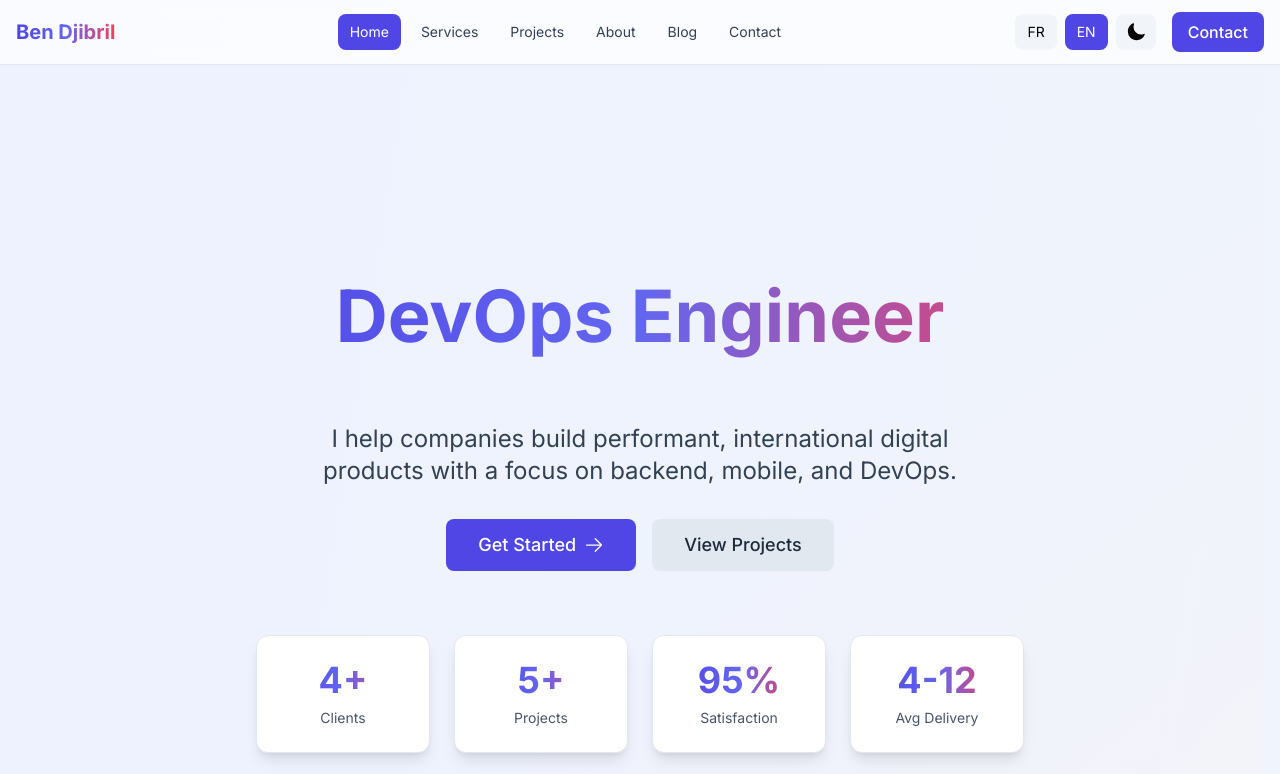
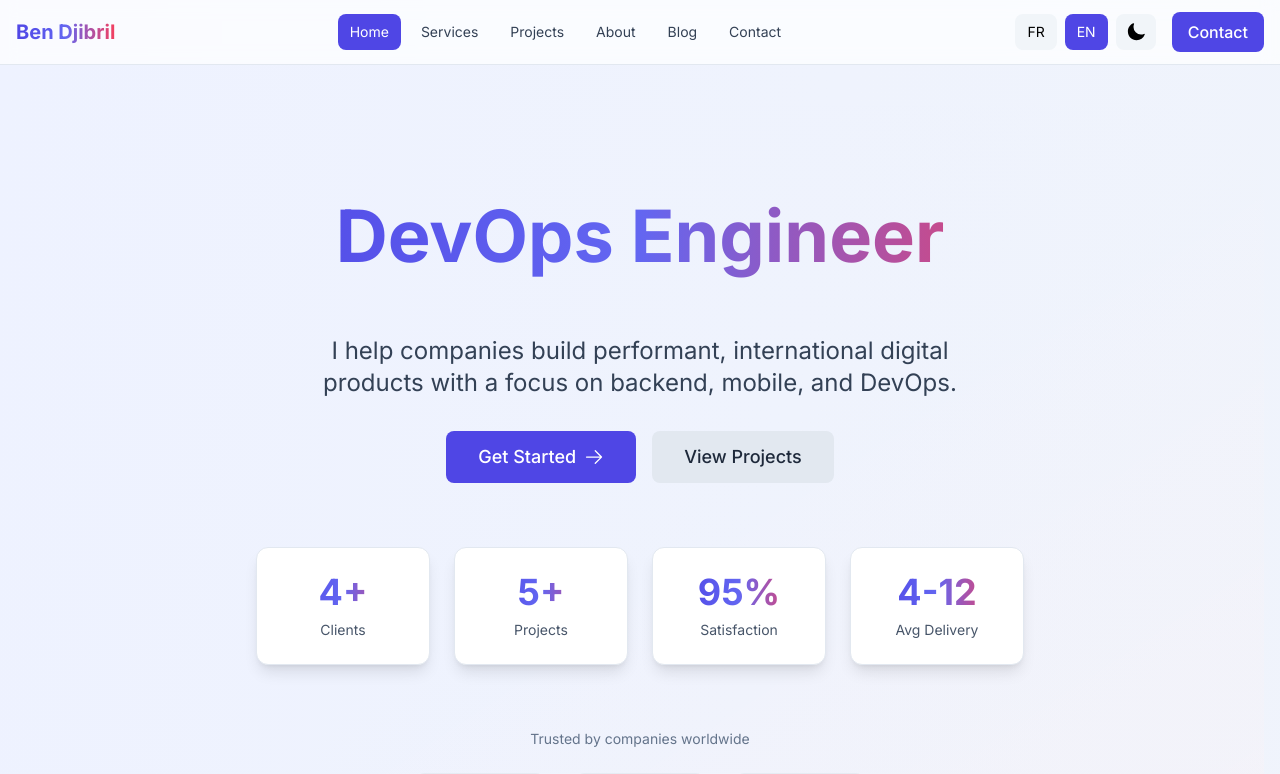
Before and after one commit to azerty-78/Ben-Djibril, a React (Vite) app: page / in a window 1280 px wide. Shown: the top 774 px of the page. Built offline with nearby package versions, Linux system fonts and the light colour scheme; no server answers.

Commit message:
feat: refine HeroSection layout with adjusted padding for improved spacing and visual consistency

```diff
--- a/src/components/sections/HeroSection.tsx
+++ b/src/components/sections/HeroSection.tsx
@@ -16,7 +16,7 @@ function HeroSection() {
   ]
 
   return (
-    <section className="relative py-20 md:py-32 overflow-visible">
+    <section className="relative pt-8 sm:pt-12 md:pt-16 pb-16 md:pb-24 overflow-visible">
       <div className="absolute inset-0 bg-gradient-to-br from-primary-50/50 via-transparent to-accent-50/30 dark:from-primary-900/20 dark:via-transparent dark:to-accent-900/20" />
 
       <div className="relative container mx-auto px-4">
@@ -26,7 +26,7 @@ function HeroSection() {
           transition={{ duration: 0.6 }}
           className="max-w-4xl mx-auto text-center"
         >
-          <div className="py-6 sm:py-8 md:py-10 mb-6 overflow-visible">
+          <div className="pt-2 sm:pt-4 md:pt-6 pb-4 sm:pb-6 md:pb-8 mb-6 overflow-visible">
             <h1 className="text-4xl sm:text-5xl md:text-6xl lg:text-7xl font-bold gradient-text leading-[1.4] sm:leading-[1.3] md:leading-[1.25] lg:leading-[1.2] md:whitespace-nowrap overflow-visible min-h-[1.2em]">
               {t('home.title')}
             </h1>
```
